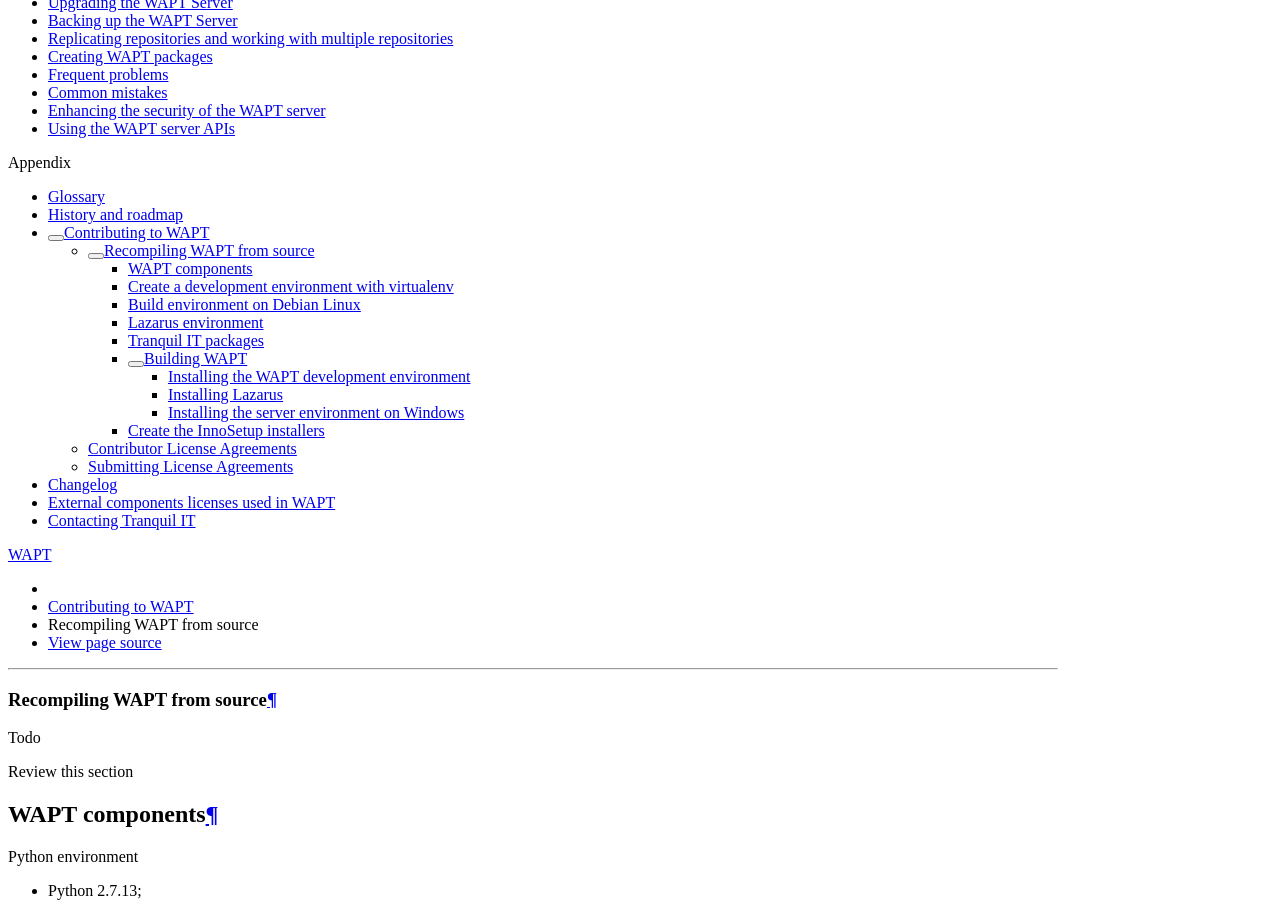
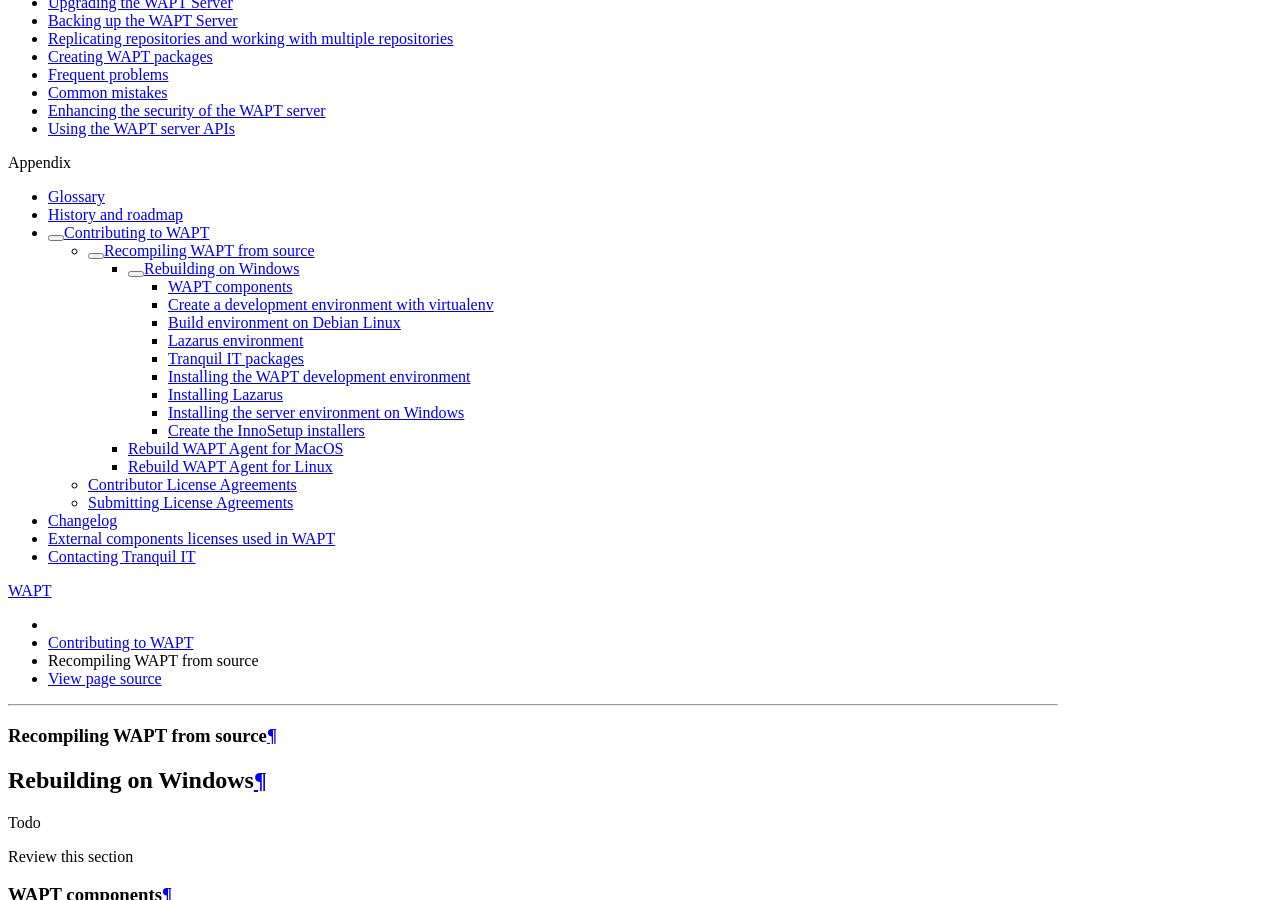
Before and after one commit to tranquilit/WAPT-Documentation, a Sphinx documentation site: the page built from source/wapt-contribute/rebuild-wapt.rst, in a window 1280 px wide and 900 px high, scrolled down 279 px. Built offline with Sphinx 7.4.7 and the Read the Docs theme 2.0.0, drawn with Linux system fonts in a browser that asks for light colours; some of the changed text lies outside the part shown.

Commit message:
add linux and macos agent section in rebuild page

```diff
--- a/source/wapt-contribute/rebuild-wapt.rst
+++ b/source/wapt-contribute/rebuild-wapt.rst
@@ -13,12 +13,15 @@
 Recompiling WAPT from source
 ============================
 
+Rebuilding on Windows
+---------------------
+
 .. todo::
 
   Review this section
 
 WAPT components
----------------
++++++++++++++++
 
 Python environment
 
@@ -29,7 +32,7 @@
 * server python libraries in :file:`requirements-server.txt`;
 
 Create a development environment with virtualenv
-------------------------------------------------
+++++++++++++++++++++++++++++++++++++++++++++++++
 
 With a clean Windows installed:
 
@@ -51,7 +54,7 @@
     cd c:\tranquilit\wapt init_workdir.bat
 
 Build environment on Debian Linux
----------------------------------
++++++++++++++++++++++++++++++++++
 
 .. code-block:: bash
 
@@ -64,7 +67,7 @@
     python createdeb.py
 
 Lazarus environment
--------------------
++++++++++++++++++++
 
 WAPT relies on the following third-party freepascal/ lazarus librairies:
 
@@ -84,7 +87,7 @@
 * thmtlport: https://svn.code.sf.net/p/lazarus-ccr/svn/components/thtmlport;
 
 Tranquil IT packages
---------------------
+++++++++++++++++++++
 
 * pltis_python4delphi: https://github.com/tranquilit/pltis_python4delphi;
 
@@ -96,7 +99,7 @@
 * pltis_superobject: https://github.com/tranquilit/pltis_superobject;
 
 Building WAPT
--------------
+++++++++++++-
 
 Installing the WAPT development environment
 +++++++++++++++++++++++++++++++++++++++++++
@@ -168,7 +171,7 @@
     waptpython waptserver\winsetup.py all
 
 Create the InnoSetup installers
--------------------------------
++++++++++++++++++++++++++++++++
 
 * install Innosetup from
   http://www.jrsoftware.org/download.php/ispack-unicode.exe
@@ -200,3 +203,10 @@
 
 If you do not sign the installers, you may comment
 the lines :code:`#define signtool ..`.
+
+
+Rebuild WAPT Agent for MacOS
+----------------------------
+
+Rebuild WAPT Agent for Linux
+----------------------------
```
